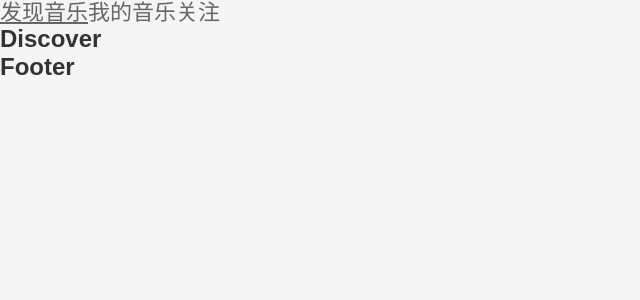
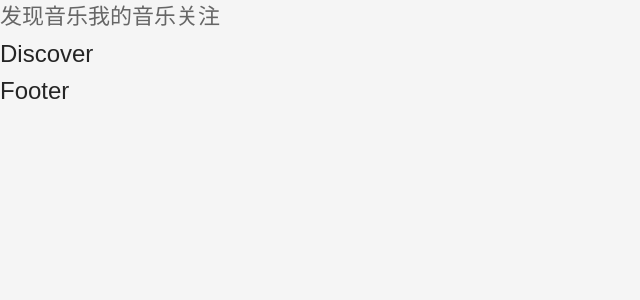
Before and after one commit to huangyan321/react-music-app, a React (Create React App) app: page /#/ in a window 1280 px wide. Shown: the top 300 px of the page, without its empty margins (0-640 px from the left). Built offline with nearby package versions, Linux system fonts and the light colour scheme.

Commit message:
add:添加antd依赖

```diff
--- /dev/null
+++ b/src/App.css
@@ -0,0 +1 @@
+@import '~antd/dist/antd.css';
--- a/src/App.js
+++ b/src/App.js
@@ -3,7 +3,7 @@ import React from 'react';
 import { HashRouter, useRoutes } from 'react-router-dom';
 //该处导入功能性如网络请求和工具类
 import routes from '@/router/index.js'
-
+import './App.css'
 
 import MusicHeader from './components/app-header';
 import MusicFooter from './components/app-footer';
```
